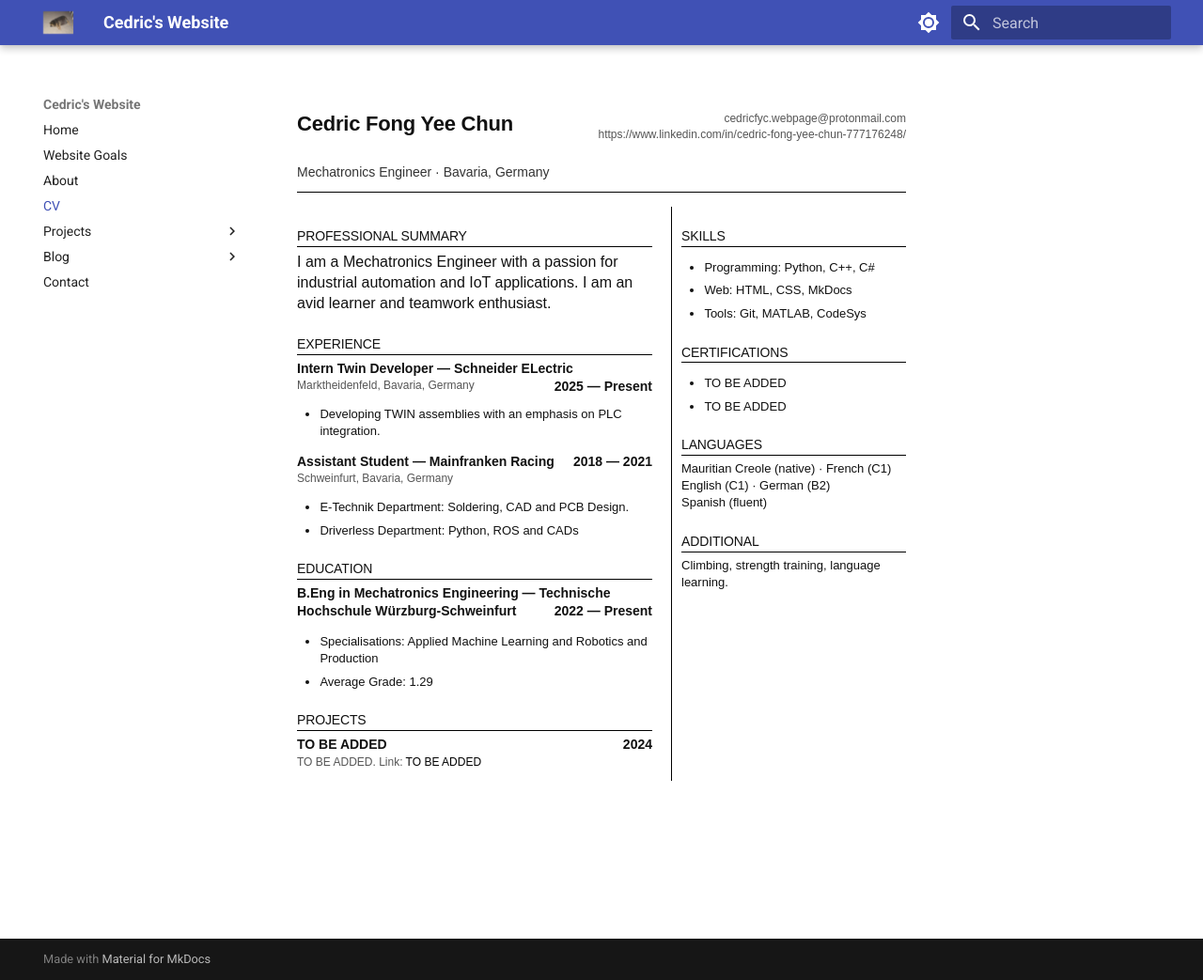
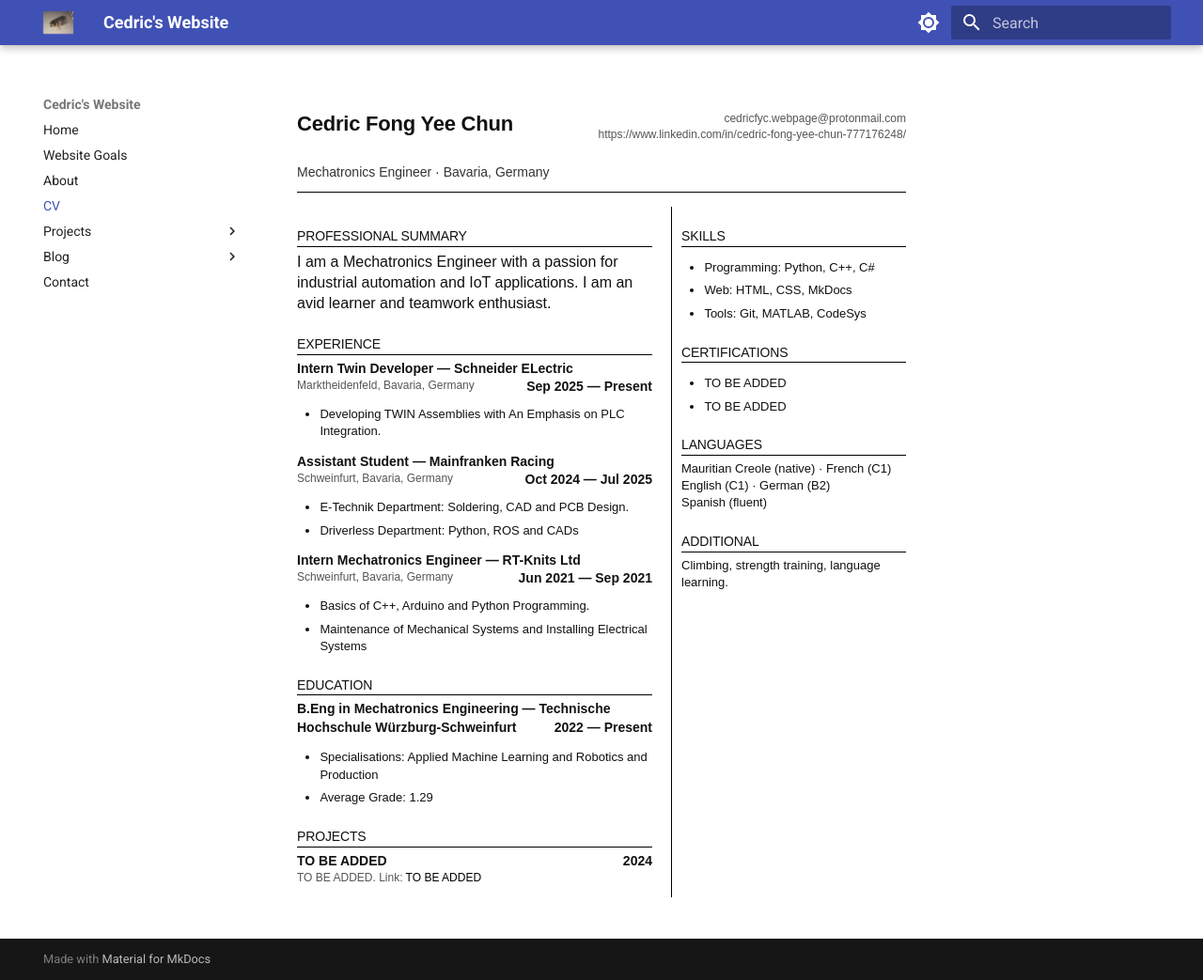
Before and after one commit to cedricfyc/my-cv-blog, an MkDocs documentation site: the page built from docs/cv.md, in a window 1280 px wide and 1043 px high. Shown: the whole window at 94% size. Built offline with MkDocs 1.6.1 and Material for MkDocs 9.7.7, drawn with Linux system fonts in a browser that asks for light colours.

Commit message:
Update cv.md

```diff
--- a/docs/cv.md
+++ b/docs/cv.md
@@ -32,19 +32,28 @@
           <h2>Experience</h2>
 
           <div class="item">
-            <p class="title">Intern Twin Developer — Schneider ELectric <span class="right">2025 — Present</span></p>
+            <p class="title">Intern Twin Developer — Schneider ELectric <span class="right">Sep 2025 — Present</span></p>
             <p class="meta">Marktheidenfeld, Bavaria, Germany</p>
             <ul>
-              <li>Developing TWIN assemblies with an emphasis on PLC integration.</li>
+              <li>Developing TWIN Assemblies with An Emphasis on PLC Integration.</li>
             </ul>
           </div>
 
           <div class="item">
-            <p class="title">Assistant Student — Mainfranken Racing <span class="right">2018 — 2021</span></p>
+            <p class="title">Assistant Student — Mainfranken Racing <span class="right">Oct 2024 — Jul 2025 </span></p>
             <p class="meta">Schweinfurt, Bavaria, Germany</p>
             <ul>
               <li>E-Technik Department: Soldering, CAD and PCB Design.</li>
               <li>Driverless Department: Python, ROS and CADs</li>
+            </ul>
+          </div>
+
+          <div class="item">
+            <p class="title">Intern Mechatronics Engineer — RT-Knits Ltd <span class="right">Jun 2021 — Sep 2021</span></p>
+            <p class="meta">Schweinfurt, Bavaria, Germany</p>
+            <ul>
+              <li>Basics of C++, Arduino and Python Programming.</li>
+              <li>Maintenance of Mechanical Systems and Installing Electrical Systems</li>
             </ul>
           </div>
         </div>
```
